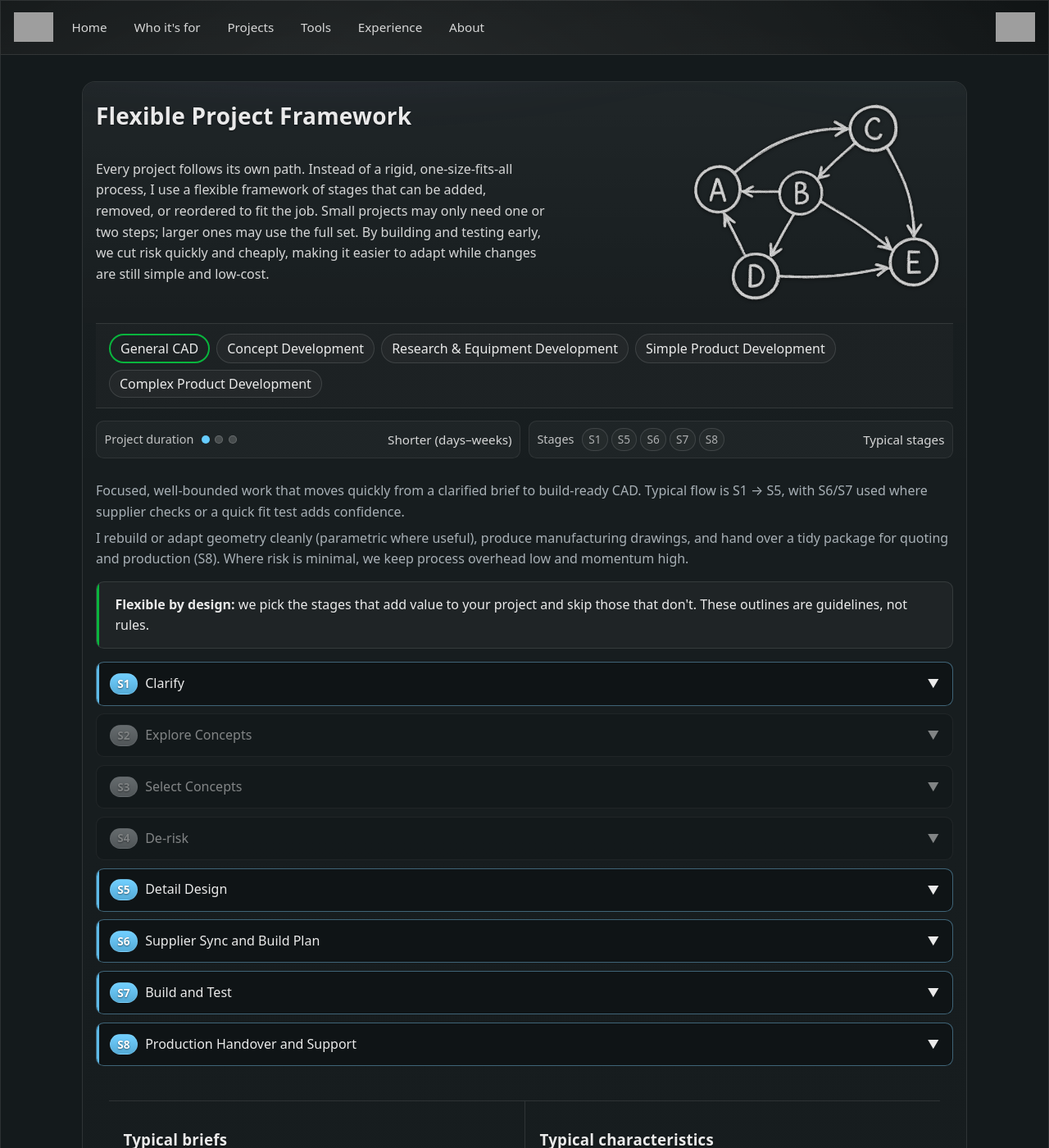
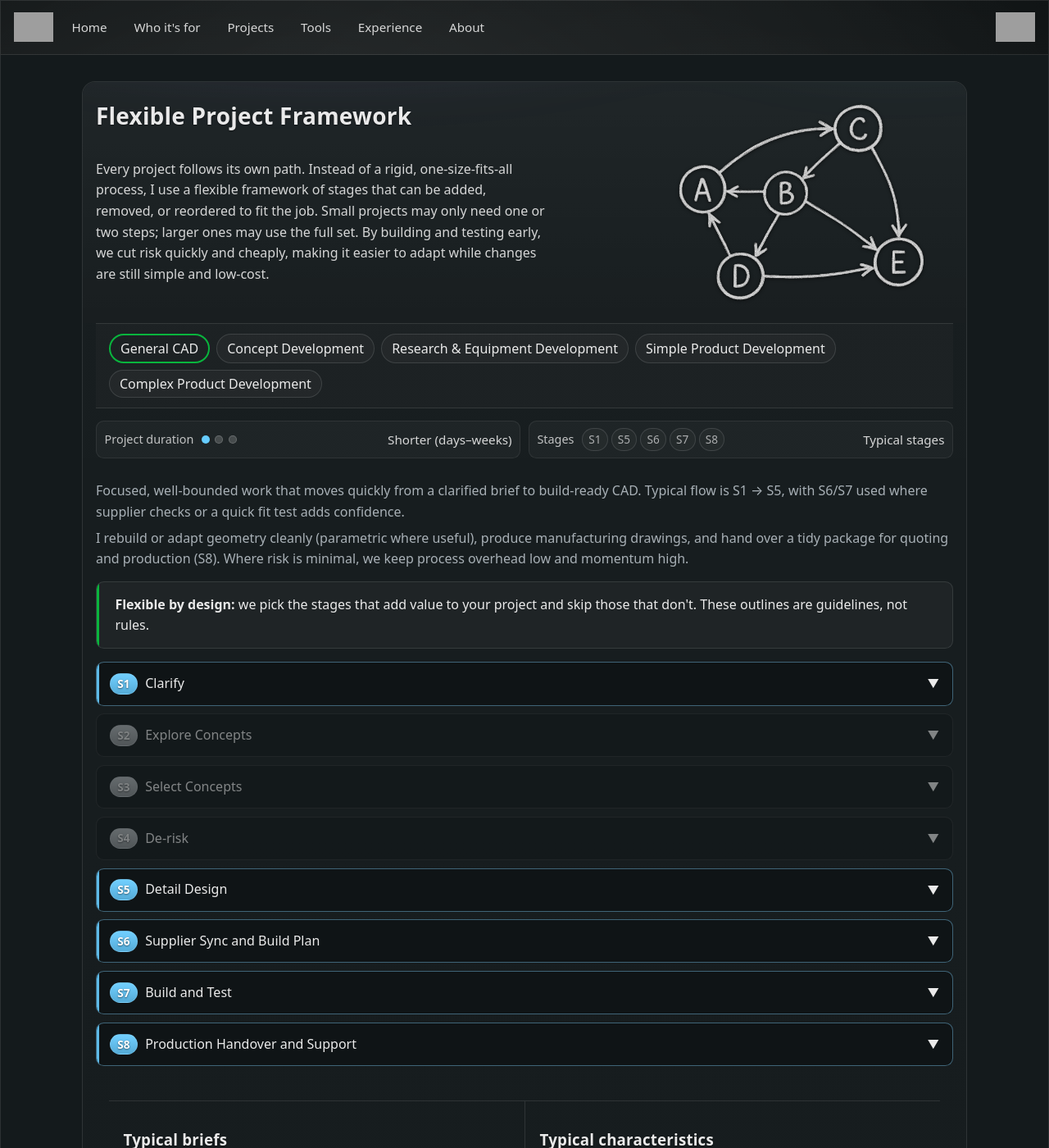
Before and after one commit to JamesAIzzard/jamesaizzard.github.io, a Jekyll site: the page built from flexible-project-framework.html, in a window 1280 px wide and 1400 px high. Shown: the whole window at 82% size. Built offline with Jekyll 4.4.1, drawn with Linux system fonts in a browser that asks for light colours; some web fonts are replaced; grey boxes are pictures that could not be loaded.

Commit message:
Implement code changes to enhance functionality and improve performance

```diff
--- a/_sass/components/_flexible_framework.scss
+++ b/_sass/components/_flexible_framework.scss
@@ -272,6 +272,7 @@
     grid-template-areas:
       "title art"
       "subtitle art";
+    column-gap: clamp(12px, 2vw, 24px);
     padding-right: 0; /* no extra padding; art lives in its own column */
   }
   body.ff-page #project-types .pt-header .ff-robot {
@@ -284,8 +285,14 @@
     object-fit: contain;
     pointer-events: none;
     filter: drop-shadow(0 1px 2px rgba(0,0,0,0.45)) drop-shadow(0 0 1px rgba(0,0,0,0.25));
-    transform: translateX(-6%);
+    transform: translateX(-12%);
   }
+}
+
+/* Mid-width desktops: increase gap and wrap subtitle a touch sooner */
+@media (min-width: 900px) and (max-width: 1200px) {
+  body.ff-page #project-types .pt-header { column-gap: clamp(16px, 3vw, 28px); }
+  body.ff-page #project-types .pt-header .pt-subtitle { max-width: 52ch; }
 }
 
 /* Mobile: keep the icon modest and tuck it to the right below the intro */
```
Also changed, not shown: 1 other file.
